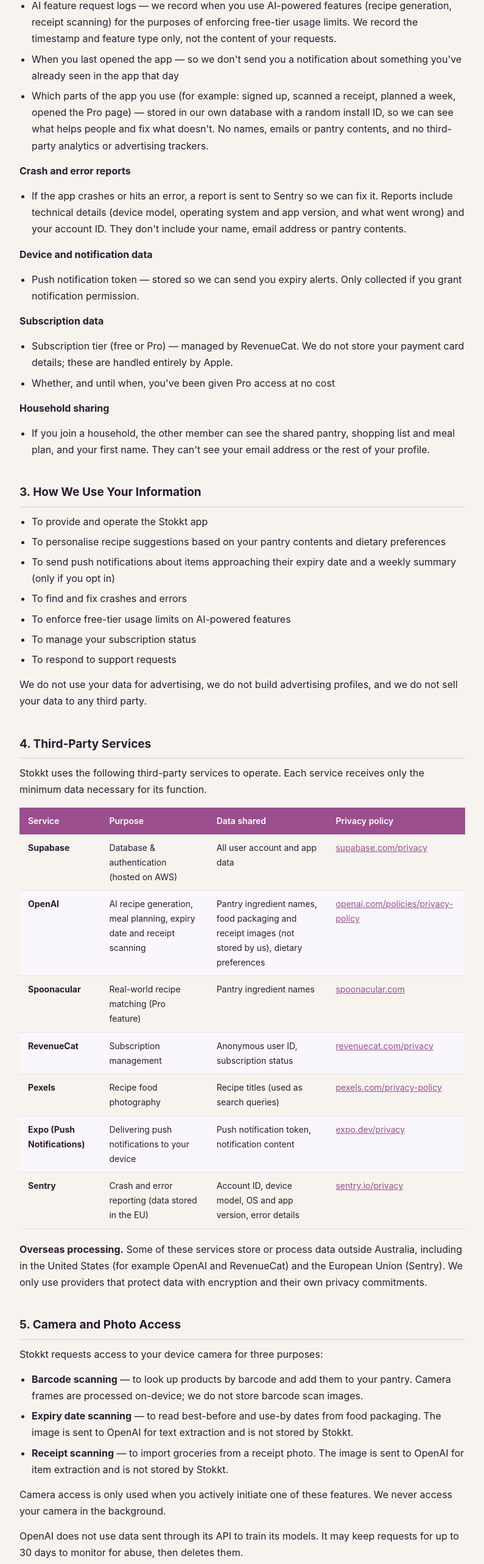
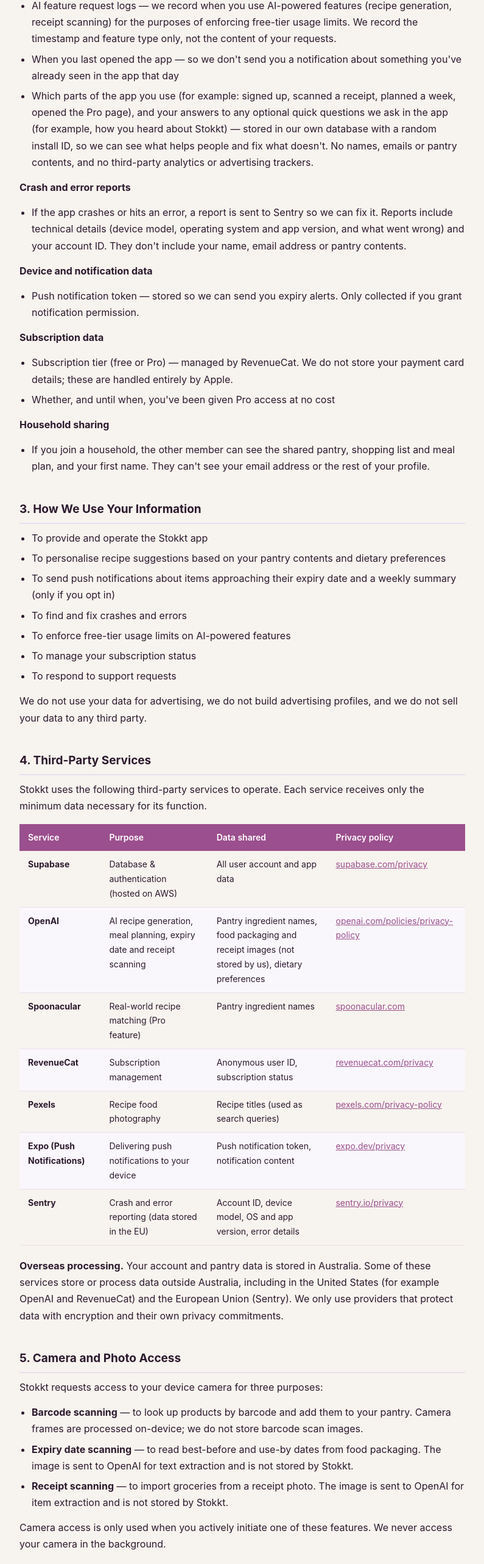
Before and after one commit to devewood/stokkt-website, a plain HTML site: page privacy-policy.html in a window 1280 px wide. Shown: the part 1412-3976 px from the top of the page at 61% size, without its empty margins (242-1037 px from the left). Drawn offline with Linux system fonts and the light colour scheme.

Commit message:
Privacy policy: data stored in Sydney, optional in-app questions

```diff
--- a/privacy-policy.html
+++ b/privacy-policy.html
@@ -169,7 +169,7 @@
   <ul>
     <li>AI feature request logs — we record when you use AI-powered features (recipe generation, receipt scanning) for the purposes of enforcing free-tier usage limits. We record the timestamp and feature type only, not the content of your requests.</li>
     <li>When you last opened the app — so we don't send you a notification about something you've already seen in the app that day</li>
-    <li>Which parts of the app you use (for example: signed up, scanned a receipt, planned a week, opened the Pro page) — stored in our own database with a random install ID, so we can see what helps people and fix what doesn't. No names, emails or pantry contents, and no third-party analytics or advertising trackers.</li>
+    <li>Which parts of the app you use (for example: signed up, scanned a receipt, planned a week, opened the Pro page), and your answers to any optional quick questions we ask in the app (for example, how you heard about Stokkt) — stored in our own database with a random install ID, so we can see what helps people and fix what doesn't. No names, emails or pantry contents, and no third-party analytics or advertising trackers.</li>
   </ul>
 
   <p><strong>Crash and error reports</strong></p>
@@ -264,7 +264,7 @@
     </tbody>
   </table>
 
-  <p><strong>Overseas processing.</strong> Some of these services store or process data outside Australia, including in the United States (for example OpenAI and RevenueCat) and the European Union (Sentry). We only use providers that protect data with encryption and their own privacy commitments.</p>
+  <p><strong>Overseas processing.</strong> Your account and pantry data is stored in Australia. Some of these services store or process data outside Australia, including in the United States (for example OpenAI and RevenueCat) and the European Union (Sentry). We only use providers that protect data with encryption and their own privacy commitments.</p>
 
   <h2>5. Camera and Photo Access</h2>
   <p>Stokkt requests access to your device camera for three purposes:</p>
@@ -277,7 +277,7 @@
   <p>OpenAI does not use data sent through its API to train its models. It may keep requests for up to 30 days to monitor for abuse, then deletes them.</p>
 
   <h2>6. Data Storage and Security</h2>
-  <p>Your data is stored in Supabase, which runs on Amazon Web Services (AWS) infrastructure. All data is encrypted in transit using TLS and encrypted at rest. Access to your data is controlled by row-level security policies, meaning each user can only access their own data.</p>
+  <p>Your data is stored in Supabase, which runs on Amazon Web Services (AWS) infrastructure in Sydney, Australia. All data is encrypted in transit using TLS and encrypted at rest. Access to your data is controlled by row-level security policies, meaning each user can only access their own data.</p>
   <p>Your session is authenticated using industry-standard JWT tokens and is stored securely on your device. We do not store passwords in plain text — authentication is handled by Supabase Auth.</p>
 
   <h2>7. Data Retention</h2>
```
